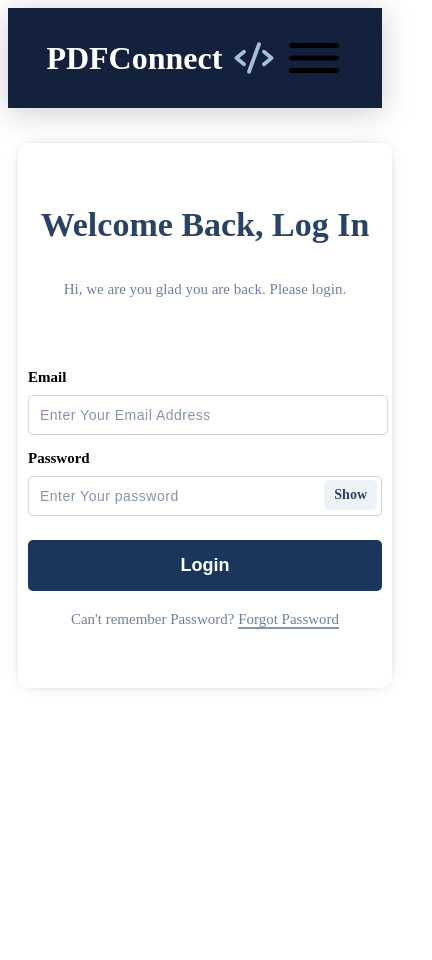
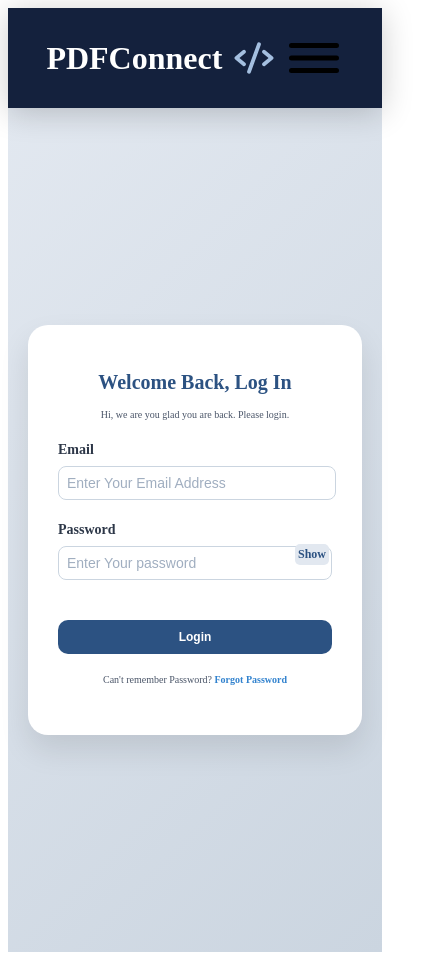
Before and after one commit to Srajan-Bansal/PDFConnect, a React (Vite) app in the folder client/: page /login in a window 390 px wide. Shown: the whole page, 432 px wide, since content can reach past the window. Before the commit the page ends 900 px from the top, so only its background shows below. Built offline with nearby package versions, Linux system fonts and the light colour scheme.

Commit message:
css changed for signup and login

```diff
--- a/client/src/components/Signup/Signup.jsx
+++ b/client/src/components/Signup/Signup.jsx
@@ -32,7 +32,7 @@
             <section>
                 <div className='form_data'>
                     <div className='form_heading'>
-                        <h1>Sign Up</h1>
+                        <h1>Welcome Back, Sign Up</h1>
                         <p style={{ textAlign: 'center' }}>Please signup.</p>
                     </div>
 
--- a/client/src/components/Signup/mix.css
+++ b/client/src/components/Signup/mix.css
@@ -1,58 +1,73 @@
 section {
-    width: 100%;
-    padding: 10px;
-    min-height: calc(100vh - 80px);
+    display: flex;
+    justify-content: center;
+    align-items: center;
+    height: 100vh;
+    padding: 0 20px;
+    background: linear-gradient(135deg, #e2e8f0, #cbd5e0);
+    box-sizing: border-box;
 }
 
 section .form_data {
-    max-width: 550px;
-    margin: 25px auto;
-    padding: 35px 10px;
-    box-shadow: 0 0 15px -10px #2d3748;
-    border-radius: 10px;
+    width: 100%;
+    max-width: 600px;
+    height: auto;
+    padding: 30px;
+    box-shadow: 0 15px 30px rgba(0, 0, 0, 0.1);
+    border-radius: 20px;
+    background: #ffffff;
     display: flex;
     flex-direction: column;
     align-items: center;
+    box-sizing: border-box;
+    overflow: hidden;
 }
 
-.form_heading {
-    display: flex;
-    flex-direction: column;
-    align-items: center;
+.form_heading h1 {
+    font-size: 28px;
+    color: #2c5282;
+    margin-bottom: 15px;
+    font-weight: 700;
 }
 
-.form_data h1 {
-    font-size: 34px;
-    color: #2a4365;
-}
-
-.form_data p {
-    color: #718096;
-    font-size: 15px;
-    margin-top: 9px;
+.form_heading p {
+    color: #4a5568;
+    font-size: 14px;
+    margin-top: 0;
+    text-align: center;
 }
 
 .form_data form {
-    margin-top: 45px;
     width: 100%;
-    padding: 10px 50px;
+    padding: 10px 20px;
 }
 
-.form_data form .form_input input {
-    width: 100%;
-    padding: 11px;
-    border: 1px solid #d4d0d0;
-    border-radius: 5px;
-    outline: none;
-    margin-bottom: 14px;
-    margin-top: 9px;
+.form_input label {
+    font-weight: 600;
     font-size: 14px;
-
+    color: #2d3748;
 }
 
-.form_data form .form_input label {
-    font-weight: 600;
-    font-size: 15px;
+.form_input input {
+    width: 100%;
+    padding: 12px;
+    border: 1px solid #cbd5e0;
+    border-radius: 8px;
+    outline: none;
+    margin-top: 8px;
+    margin-bottom: 20px;
+    font-size: 14px;
+    color: #2d3748;
+    transition: border 0.3s ease-in-out;
+}
+
+.form_input input:focus {
+    border: 2px solid #3182ce;
+}
+
+.form_input input::placeholder {
+    color: #a0aec0;
+    font-size: 14px;
 }
 
 .form_input .two {
@@ -61,60 +76,126 @@
     position: relative;
 }
 
-.form_data form .form_input input:focus {
-    border: 2px solid rgba(66, 153, 225, 0.6);
+.showpass {
+    position: absolute;
+    right: 10px;
+    top: 14px;
+    padding: 5px 10px;
+    font-size: 12px;
+    font-weight: 600;
+    color: #2c5282;
+    background-color: #e2e8f0;
+    border-radius: 5px;
+    cursor: pointer;
 }
 
-
-.form_data form .form_input input::placeholder {
-    color: #8694a8;
-    letter-spacing: .5px;
-    font-size: 14px;
-}
-
-.form_input .showpass {
-    position: absolute;
-    right: 0;
-    top: 1px;
-    padding: 7px 10px;
-    margin-right: 5px;
-    margin-top: 12px;
-    font-size: 14px;
-    font-weight: 600;
-    color: #2a4365;
-    background-color: #EDF2F7;
-    border-radius: 5px;
-    cursor: pointer;
+.showpass:hover {
+    background-color: #cbd5e0;
 }
 
 form .btn {
     display: block;
     width: 100%;
-    padding: 15px;
+    padding: 14px;
     border: none;
     outline: none;
-    border-radius: 5px;
-    background-color: #1a365d;
+    border-radius: 10px;
+    background-color: #2c5282;
     color: #fff;
+    font-weight: 700;
+    font-size: 16px;
+    margin-top: 20px;
+    cursor: pointer;
+    transition: 0.3s ease-in-out;
+}
+
+form .btn:hover {
+    background-color: #2b6cb0;
+}
+
+form p {
+    text-align: center;
+    margin-top: 20px;
+    font-size: 14px;
+    color: #4a5568;
+}
+
+form a {
+    text-decoration: none;
+    color: #3182ce;
     font-weight: 600;
-    font-size: 18px;
-    margin-top: 10px;
-    cursor: pointer;
-    transition: all .3s;
+    border-bottom: 2px solid transparent;
+    transition: border-bottom 0.3s ease-in-out;
+}
+
+form a:hover {
+    border-bottom: 2px solid #3182ce;
 }
 
 
-form .btn:hover {
-    background-color: #97a1b1;
+/* Media Query */
+@media screen and (max-width: 768px) {
+    .form_heading h1 {
+        font-size: 24px;
+    }
+
+    .form_heading p {
+        font-size: 12px;
+    }
+
+    .form_data form {
+        padding: 10px 10px;
+    }
+
+    .form_input input {
+        padding: 10px;
+    }
+
+    .showpass {
+        right: 5px;
+        top: 8px;
+        padding: 4px;
+    }
+
+    form .btn {
+        padding: 12px;
+        font-size: 14px;
+    }
+
+    form p {
+        font-size: 12px;
+    }
 }
 
-.form_data form p {
-    text-align: center;
-    margin-top: 20px;
+@media screen and (max-width: 480px) {
+    .form_heading h1 {
+        font-size: 20px;
+    }
+
+    .form_heading p {
+        font-size: 10px;
+    }
+
+    .form_data {
+        padding: 20px;
+    }
+
+    .form_input input {
+        padding: 8px;
+    }
+
+    .showpass {
+        right: 3px;
+        top: 6px;
+        padding: 3px;
+    }
+
+    form .btn {
+        padding: 10px;
+        font-size: 12px;
+    }
+
+    form p {
+        font-size: 10px;
+    }
 }
-
-.form_data form a {
-    text-decoration: none;
-    color: #718096;
-    border-bottom: 2px solid #8694a8;
-}
```
